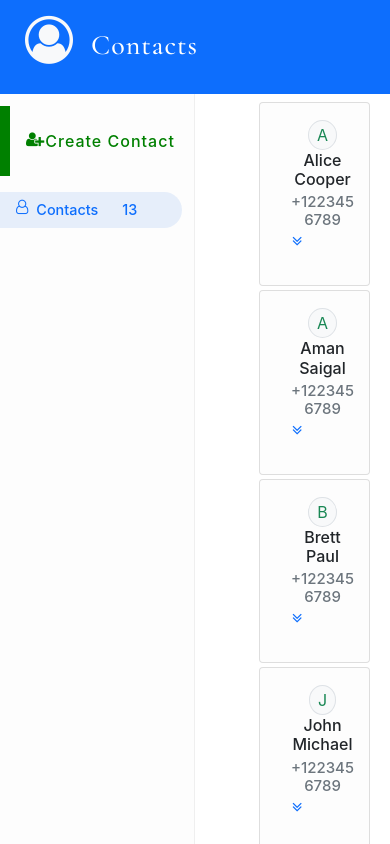
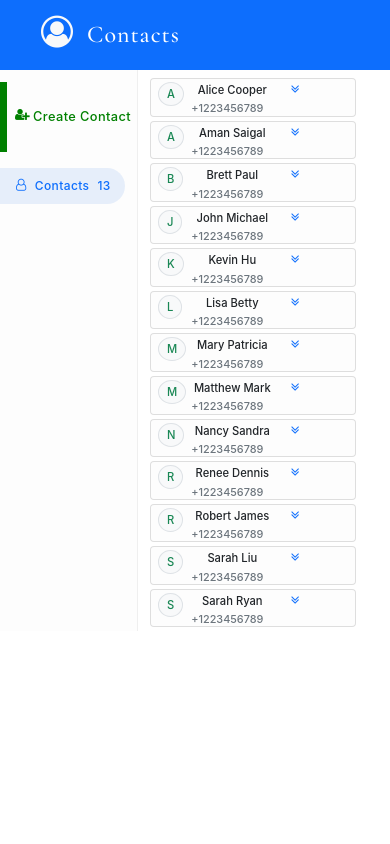
Before and after one commit to Monika-ch/Contacts, a React (Create React App) app: page / in a window 390 px wide. Shown: the top 844 px of the page. Built offline with nearby package versions, Linux system fonts and the light colour scheme.

Commit message:
responsive UI for small screen

```diff
--- a/src/components/Header.css
+++ b/src/components/Header.css
@@ -3,4 +3,12 @@
   font-size: 28px !important;
   font-weight: 500;
   letter-spacing: 1px;
+  padding-left: 16px;
 }
+
+@media (max-width: 560px) {
+  .logo {
+    font-size: 24px !important;
+  }
+
+}
--- a/src/components/Header.js
+++ b/src/components/Header.js
@@ -7,7 +7,7 @@ const Header = () => {
       <NavbarBrand className='logo'>
         <a className='btn pb-0'>
           <i
-            className='fa fa-3x fa-user-circle-o text-light bg-primary pe-1 pb-4'
+            className='fa fa-2x fa-sm-3x fa-user-circle-o text-light bg-primary pb-3 pe-sm-1 pb-sm-4'
             aria-hidden='true'
           ></i>
         </a>
--- /dev/null
+++ b/src/components/Main.css
@@ -0,0 +1,12 @@
+.VerticalCol {
+  border-right: 1px solid #0000000e;
+  margin-right: 120px;
+  background-color: #d6d6d60e;
+}
+
+@media (max-width: 560px) {
+  .VerticalCol {
+    margin-right: 0;
+  }
+
+}
--- a/src/components/Main.js
+++ b/src/components/Main.js
@@ -4,16 +4,17 @@ import Header from "./Header";
 import { Col, Row } from "reactstrap";
 import { Routes, Route } from "react-router-dom";
 import CreatePage from "./CreatePage";
+import "./Main.css";
 
 const Main = () => {
   return (
     <>
       <Header />
-      <Row>
-        <Col xs='6' sm='5' md='4' lg='3' className='VerticalCol'>
+      <Row className="ps-0 ps-sm-auto">
+        <Col xs='3' sm='6' md='4' lg='3' className='VerticalCol'>
           <ContactsVertical />
         </Col>
-        <Col xs='6' sm='7' md='8' lg='7'>
+        <Col xs='7' sm='6' md='6' lg='6'xl='6' className="MainContent">
           <Routes>
             <Route path='/' element={<ContactsList />} />
             <Route path='create' element={<CreatePage />} />
--- a/src/features/contacts/ContactCard.css
+++ b/src/features/contacts/ContactCard.css
@@ -42,3 +42,29 @@
 .contactCard:hover .hide {
   visibility: visible;
 }
+
+@media (max-width: 560px) {
+  .contactCard h6 {
+    font-size: 0.7rem;
+    margin-left: 10px;
+    margin-top: 5px;
+  }
+  .contactCardCol {
+    margin: 4px 0;
+    padding: 0;
+    font-size: .85rem;
+  }
+  .phone {
+    font-weight: 500;
+    font-size: 0.68rem;
+    line-height: 1.3;
+  }
+  .email {
+    font-size: 11px;
+  }
+  .initial {
+    margin-left: 3px;
+    font-size: 0.7rem;
+    font-weight: 500;
+  }
+}
--- a/src/features/contacts/ContactCard.js
+++ b/src/features/contacts/ContactCard.js
@@ -31,9 +31,9 @@ const ContactCard = (props) => {
   return (
     <>
       <Card className='contactCard'>
-        <CardBody className='pe-0'>
-          <Row className='m-0 p-0'>
-            <Col md='3' className='p-1'>
+        <CardBody className='p-0 pe-sm-0'>
+          <Row className='m-0 p-0 pt-sm-2'>
+            <Col xs='1' md='3' className='p-1'>
               <span
                 className='initial rounded-circle border bg-light px-2 py-1 text-success'
                 aria-hidden='true'
@@ -41,7 +41,7 @@ const ContactCard = (props) => {
                 {initial}
               </span>
             </Col>
-            <Col>
+            <Col xs='7' sm='6'>
               <CardTitle tag='h6' aria-label={`${firstName} ${lastName}`}>
                 {`${firstName} ${lastName}`}
               </CardTitle>
@@ -49,12 +49,12 @@ const ContactCard = (props) => {
                 {phone}
               </CardSubtitle>
               <Collapse isOpen={isOpen}>
-                <CardText className='mt-2 email' aria-label={email}>
+                <CardText className='mt-2 email pb-sm-2' aria-label={email}>
                   {email}
                 </CardText>
               </Collapse>
             </Col>
-            <Col xs='3'>
+            <Col xs='3' className='p-0 p-sm-2'>
               <ul className='list-unstyled d-flex no-wrap'>
                 <li>
                   <a
--- a/src/features/contacts/ContactsList.js
+++ b/src/features/contacts/ContactsList.js
@@ -14,7 +14,7 @@ const ContactsList = () => {
     })
     .map((contact) => {
       return (
-        <Row className='ps-5'>
+        <Row className='p-0 ps-sm-5'>
           <Col md='8' lg='8' xl='6' className='contactCardCol' key={contact.id}>
             <ContactCard contact={contact} />
           </Col>
--- a/src/features/contacts/ContactsVertical.css
+++ b/src/features/contacts/ContactsVertical.css
@@ -1,9 +1,3 @@
-.VerticalCol {
-  border-right: 1px solid #0000000e;
-  margin-right: 120px;
-  background-color: #d6d6d60e;
-}
-
 .createBtn {
   box-sizing: border-box;
   padding: 25px 26px;
@@ -69,10 +63,17 @@
   }
 }
 
-@media (max-width: 500px) {
+@media (max-width: 560px) {
+  .VerticalCol {
+    width: 150px !important;
+    display: inline-block;
+  }
+
   .createBtn {
-    font-size: 1rem;
+    font-size: 0.8rem;
     padding: 25px 8px;
+    letter-spacing: 0.4px;
+    border-left: 7px solid green;
   }
 
   .createBtn:hover {
@@ -80,8 +81,20 @@
     padding: 24px 8px;
   }
 
+  .createBtn .fa-user-plus {
+    padding-right: 3px;
+    padding-top: 2px;
+    padding-left: 0;
+    margin-left: 0;
+  }
+
   .contactBtn {
-    font-size: 0.9rem;
+    font-size: 0.75rem;
     padding: 8px 0 8px 16px;
+    letter-spacing: 0.4px;
+  }
+
+  .contactBtn .fa-user-o {
+    padding-top: 3px;
   }
 }
--- a/src/features/contacts/ContactsVertical.js
+++ b/src/features/contacts/ContactsVertical.js
@@ -9,7 +9,7 @@ const ContactsVertical = () => {
     <div className='Vertical pb-5 mt-1'>
       <Col className='createCol'>
         <NavLink className='nav-link ms-0 ps-0 me-0' to='/create'>
-          <a className='createBtn mb-2 mb-sm-5 ps-3' aria-hidden='true'>
+          <a className='createBtn mb-2 mb-sm-5 ps-sm-3' aria-hidden='true'>
             <i
               className='fa fa-user-plus pe-sm-2 pe-md-3'
               aria-hidden='true'
@@ -32,7 +32,7 @@ const ContactsVertical = () => {
               className='fa fa-user-o pe-2 pe-md-3 ps-md-1'
               aria-hidden='true'
             ></i>
-            <span className='pe-4 pe-md-5' aria-label='Contacts'>
+            <span className='pe-2 pe-sm-4 pe-md-5' aria-label='Contacts'>
               Contacts
             </span>
             <span aria-label={contactsCount}>{contactsCount}</span>
```
